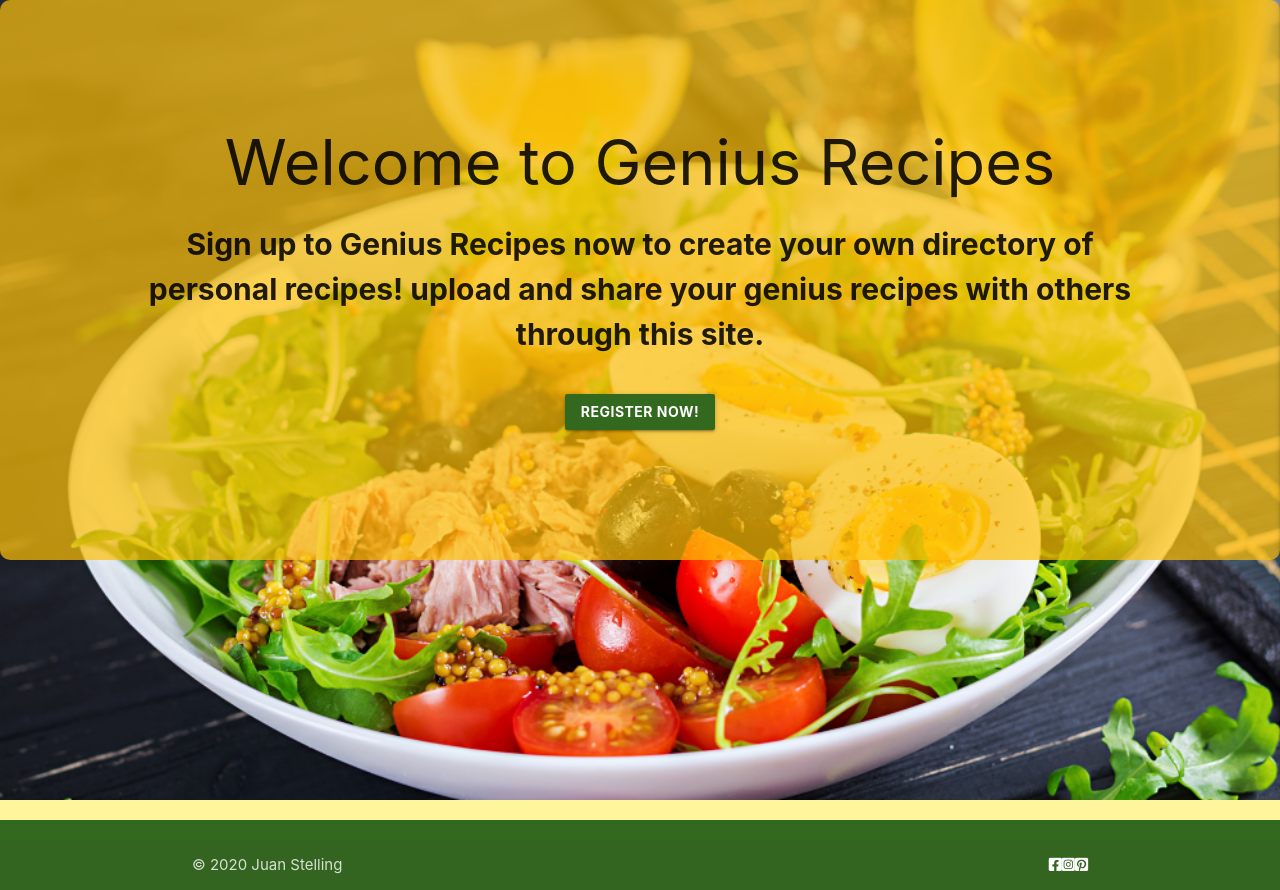
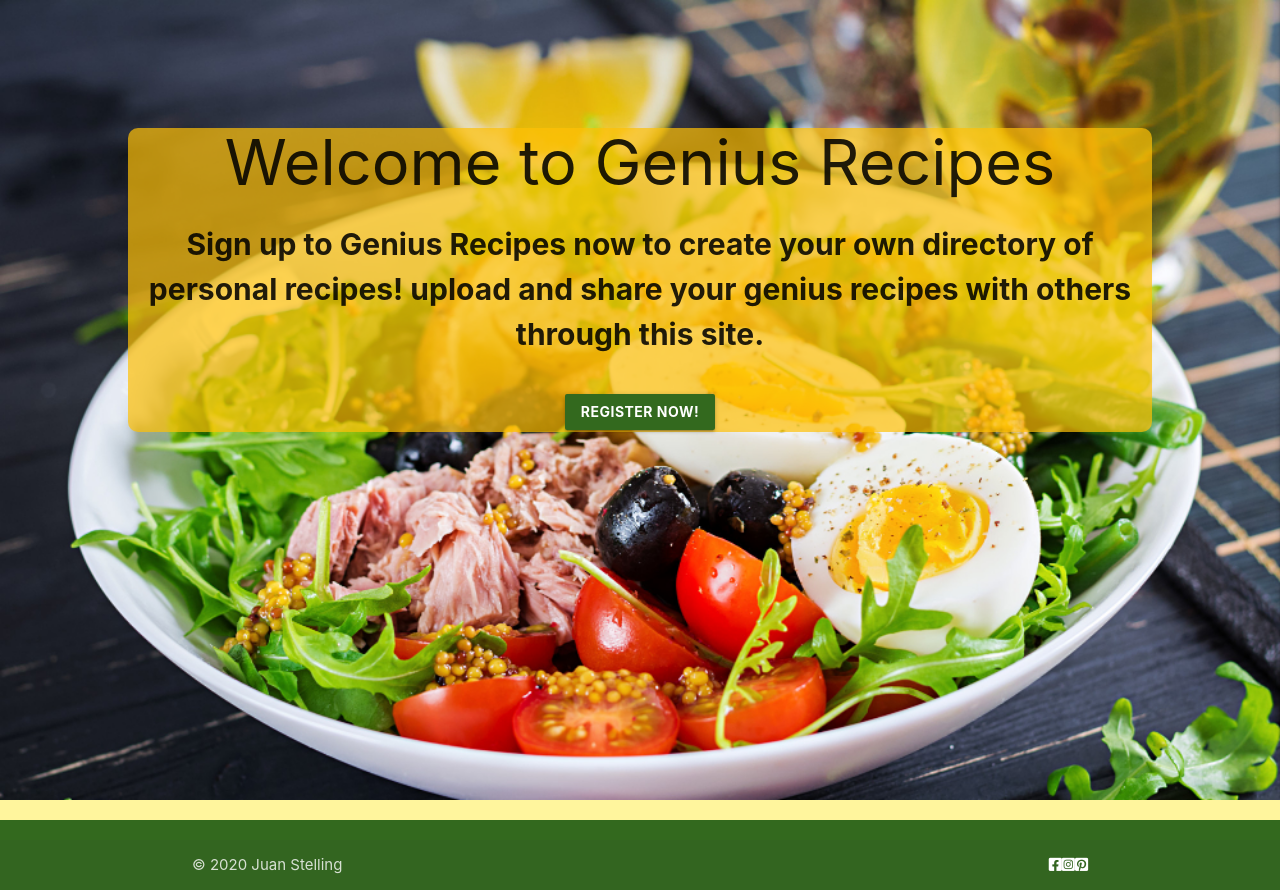
Before and after one commit to anee127/Milestone-Project-3, a Flask app: page / in a window 1280 px wide. Shown: the part 64-954 px from the top of the page. Run offline with Flask 2, Linux system fonts and the light colour scheme; data that the repository does not hold is empty; some libraries are stand-ins or nearby versions; some web fonts are replaced.

Commit message:
changed position of welcome message

```diff
--- a/static/css/style.css
+++ b/static/css/style.css
@@ -42,5 +42,5 @@ p {
     font-weight: bold;
     position: absolute;
     text-align: center;
-    padding: 10%;
+    margin: 10%;
 }
```
